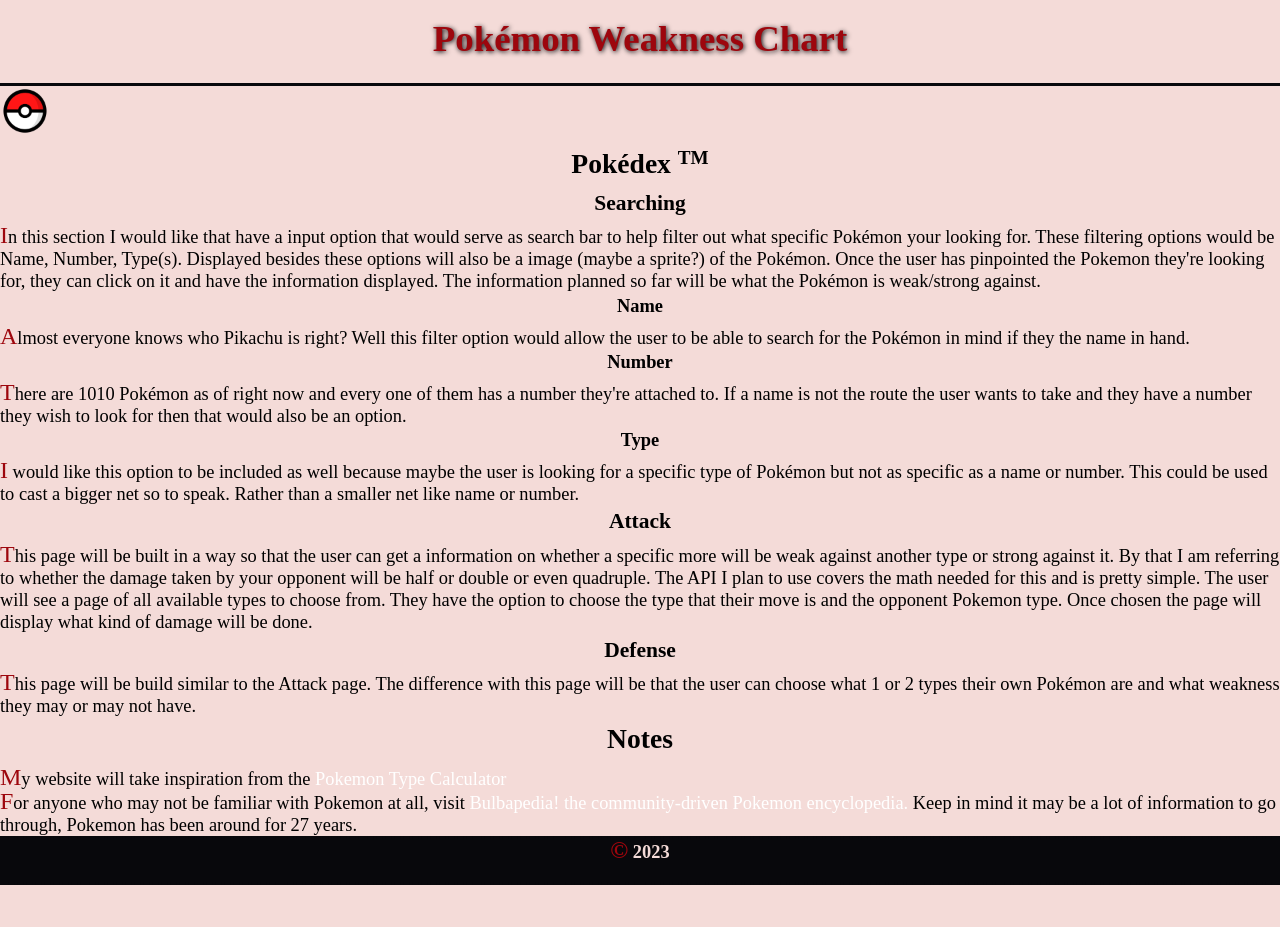
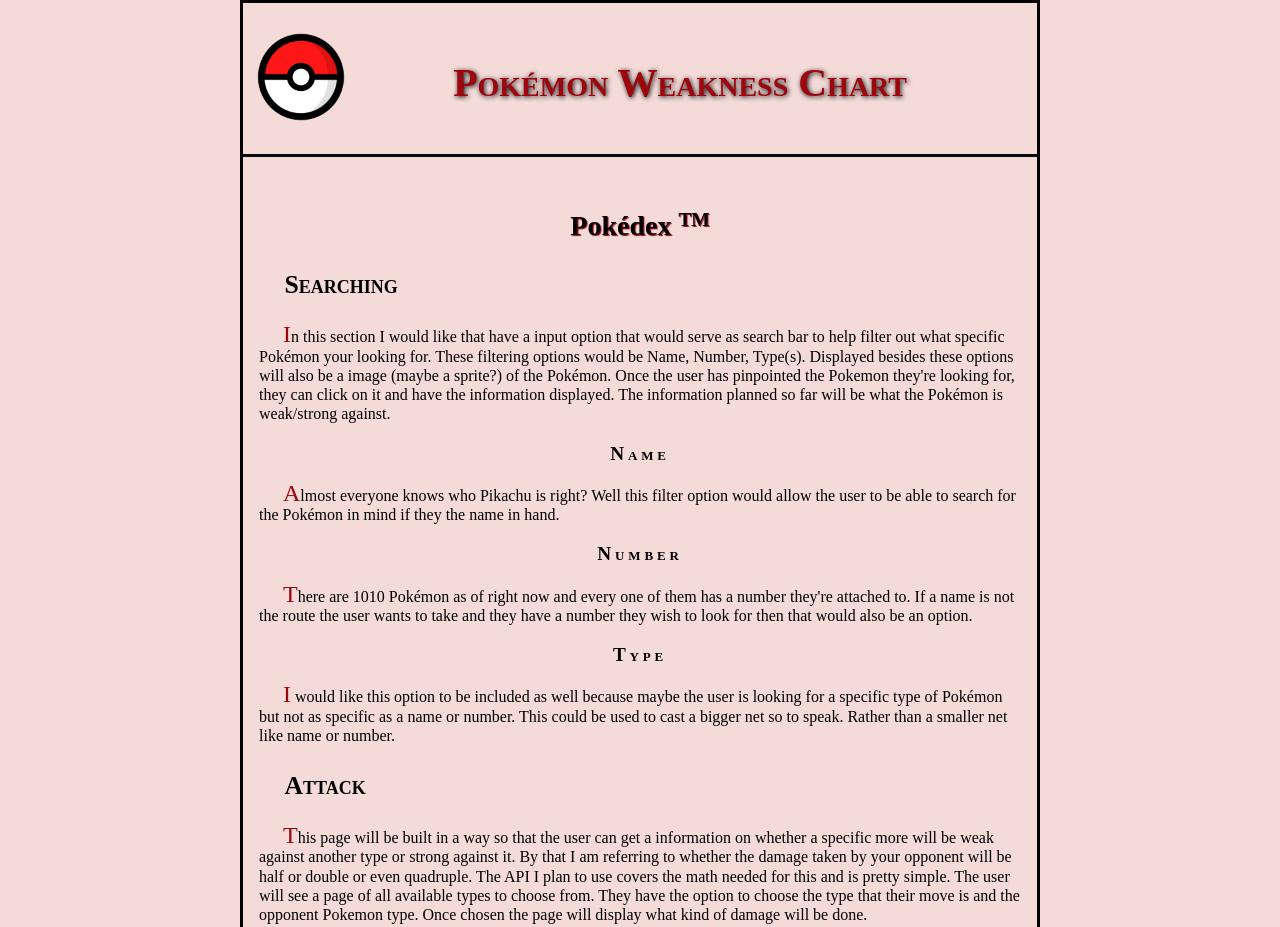
Before and after one commit to RemmyI/Pok-mon-Weakness-Chart, a plain HTML site: page index.html in a window 1280 px wide. Shown: the top 927 px of the page. Before the commit the page ends 885 px from the top, so only its background shows below. Drawn offline with Linux system fonts and the light colour scheme.

Commit message:
updating

```diff
--- a/index.html
+++ b/index.html
@@ -2,7 +2,7 @@
 <html lang="en">
 
 <head>
-    <!-- Ignacio Ramirez, 5/6/2023 CS 125H - Lab 4 – Term Project Home Page v3 -->
+	<!-- Ignacio Ramirez, 6/02/2023 CS 125H - Lab 5 – Term Project Home Page v5 -->
 	<meta charset="utf-8">
 	<title>Pokémon Weakness Chart</title>
 	<link rel="shortcut icon" href="images/favicon.ico">
@@ -12,13 +12,13 @@
 
 <body>
 	<header>
-        <h1 class="topic">Pokémon Weakness Chart</h1>
+		<img src="images/poke_ball_icon.png" alt="Pokeball icon">
+		<h1>Pokémon Weakness Chart</h1>
 	</header>
 
 	<main>
-        <img src="./images/poke_ball_icon.png" alt="Pokeball icon">
-        <h2 class="topic">Pokédex <small><sup>TM</sup></small> </h2>
-        <h3 class="topic">Searching</h3>
+		<h2>Pokédex <small><sup>TM</sup></small> </h2>
+		<h3>Searching</h3>
 		<p>In this section I would like that have a input option that would serve as search bar to help filter out
 			what specific Pokémon your looking for. These filtering options would be Name, Number, Type(s). Displayed
 			besides these options will also be a image (maybe a sprite?) of the Pokémon. Once the user has pinpointed
@@ -38,7 +38,7 @@
 
 
 		<article>
-            <h3 class="topic">Attack</h3>
+			<h3>Attack</h3>
 			<p>This page will be built in a way so that the user can get a information on whether a specific more will
 				be
 				weak against another type or strong against it. By that I am referring to whether the damage taken by
@@ -49,22 +49,23 @@
 		</article>
 
 		<article>
-            <h3 class="topic">Defense</h3>
+			<h3>Defense</h3>
 			<p>This page will be build similar to the Attack page. The difference with this page will be that the user
 				can choose what 1 or 2 types their own Pokémon are and what weakness they may or may not have. </p>
 		</article>
-
-        <h2 class="topic">Notes</h2>
+		<section>
+			<h2>Notes</h2>
 			<p>My website will take inspiration from the <a href="https://www.pkmn.help/offense/?types=dark+flying"
-                title="Visit the Pokeman Calculator"> Pokemon Type Calculator</a></p>
+					title="Visit the Pokeman Calculator" target="_blank"> Pokemon Type Calculator</a></p>
 			<p>For anyone who may not be familiar with Pokemon at all, visit <a
 					href="https://bulbapedia.bulbagarden.net/wiki/Main_Page" title="Visit Bulbapedia to learn more about
-				Pokemon">Bulbapedia! the community-driven Pokemon encyclopedia.</a> Keep in mind it may be a lot of
+				Pokemon" target="_blank">Bulbapedia! the community-driven Pokemon encyclopedia.</a> Keep in mind it may be a lot of
 				information to go through, Pokemon has been around for 27 years.</p>
+		</section>
 	</main>
 
 	<footer>
-        <p> <b>&copy; 2023</b> </p>
+		<p>&copy; 2023 </p>
 	</footer>
 </body>
 
--- a/styles.css
+++ b/styles.css
@@ -1,6 +1,6 @@
 /* Ignacio Ramirez
-    04-26-2023
-    Lab 3
+    05-21-2023
+    Lab 5
     Color palette: #9D060D,#08080C,#6E3C0D,#F4DBD8
     */
 
@@ -12,29 +12,11 @@
 
     body {
         background-color: #f4dbd8;
-    font-size: 115%;
-}
-
-h1,
-h2,
-h3,
-h4 {
-    text-align: center;
-    margin-top: .2em;
-    margin-bottom: .4em;
-}
-
-header {
-    border-bottom: solid #08080c;
-    padding-top: .5em;
-    padding-bottom: .5em;
-}
-
-header h1 {
-    color: #9d060d;
-    font-size: 200%;
-    text-shadow: 1px 1px 5px #08080c;
-    /* box-shadow: 2px 2px 2px 2px #08080C ; */
+        font-size: 100%;
+        width: 80%;
+        max-width: 800px;
+        margin: 0 auto;
+        border: solid black;
     }
 
     a:link {
@@ -51,25 +33,97 @@
         color: #9d060d;
     }
 
-img {
-    height: 50px;
+    h2,
+    h4 {
+        text-align: center;
+        margin: 1em 0;
     }
 
     p {
         font-size: 100%;
         line-height: 120%;
-    /* text-align: center; */
+        text-indent: 1.5em;
     }
 
-p::first-letter {
+    header h1, main h3, main h4{
+        font-variant: small-caps;
+    }
+
+    header {
+        border-bottom: solid #08080c;
+        padding: .5em;
+        margin: .5em 0;
+        overflow: hidden;
+    }
+
+    header img {
+        height: 40%;
+        max-height: 100px;
+        float: left;
+        margin: .5em 0;
+    }
+
+    header h1 {
+        color: #9d060d;
+        font-size: 250%;
+        text-shadow: 1px 1px 5px #08080c;
+        margin: 1em .5em;
+        text-align: center;
+    }
+
+    main {
+        clear: left;
+        padding: 1em;
+    }
+
+    main h2 {
+        font-size: 175%;
+        text-shadow: 1px 1px 1px #9d060d;
+    }
+
+    main h3 {
+        font-size: 160%;
+        margin: 1em;
+    }
+
+    main h4 {
+        font-size: 120%;
+        letter-spacing: .2em;
+    }
+
+    main p::first-letter {
         color: #9d060d;
         font-size: x-large;
+        -webkit-text-stroke: .8px black
+    }
+
+    section{
+        width: 70%;
+        padding: 0 1.5em;
+        margin: .5em auto;
+
+    }
+
+    section h2{
+        width: 40%;
+        float: left;
+        text-align: left;
+        margin: 0;
+    }
+    section p{
+    width: 60%;
+    float: right;
+    margin: .5em 0;
     }
 
     footer {
+        clear: both;
+        padding: 1em 0;
+        background-color: #08080c;
+    }
+
+    footer p {
         text-align: center;
-    border: dashed #08080c;
-    padding-bottom: 1em;
-    background-color: #08080c;
         color: #f4dbd8;
+        font-weight: bold;
     }
```
Lines whose indentation alone changed are shown as unchanged.
